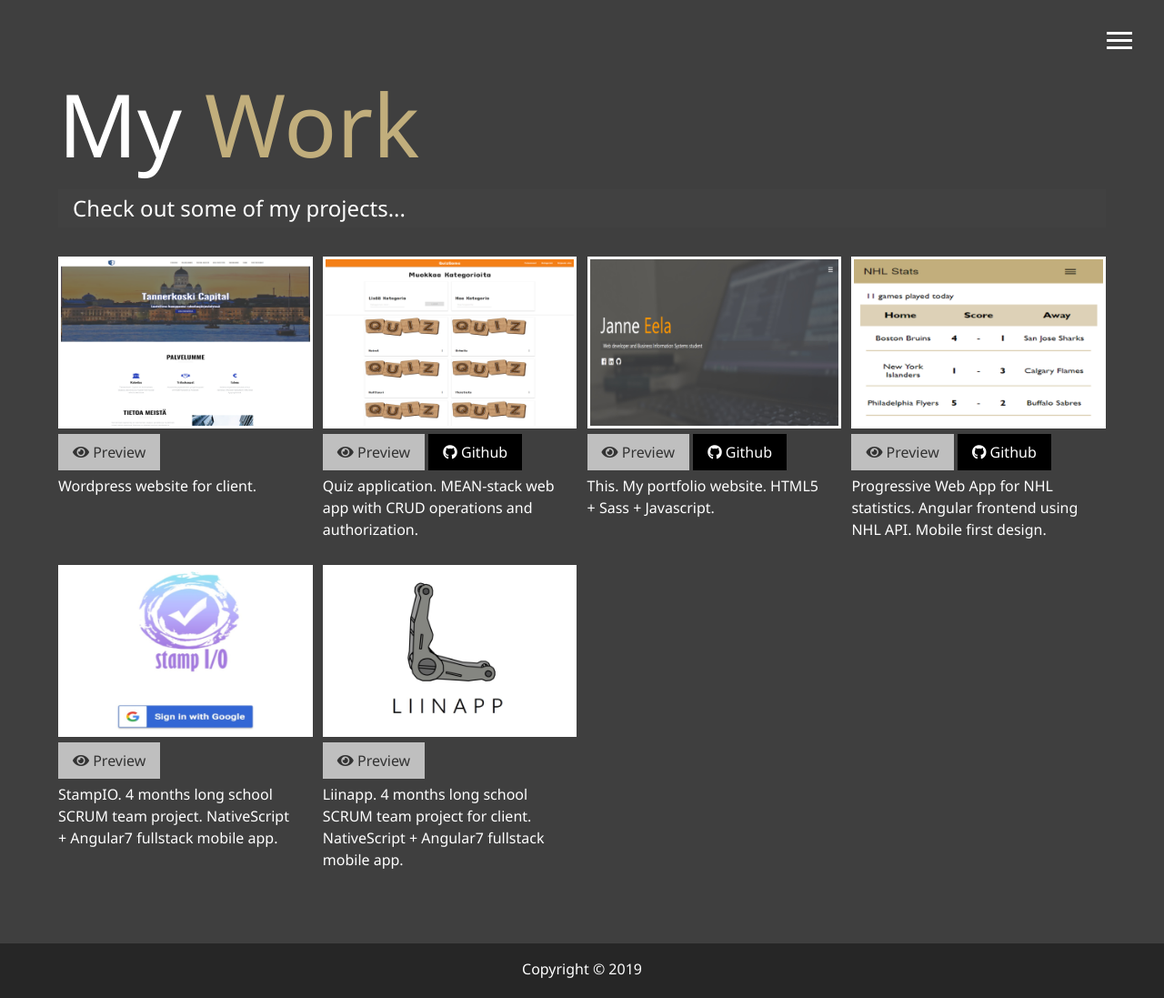
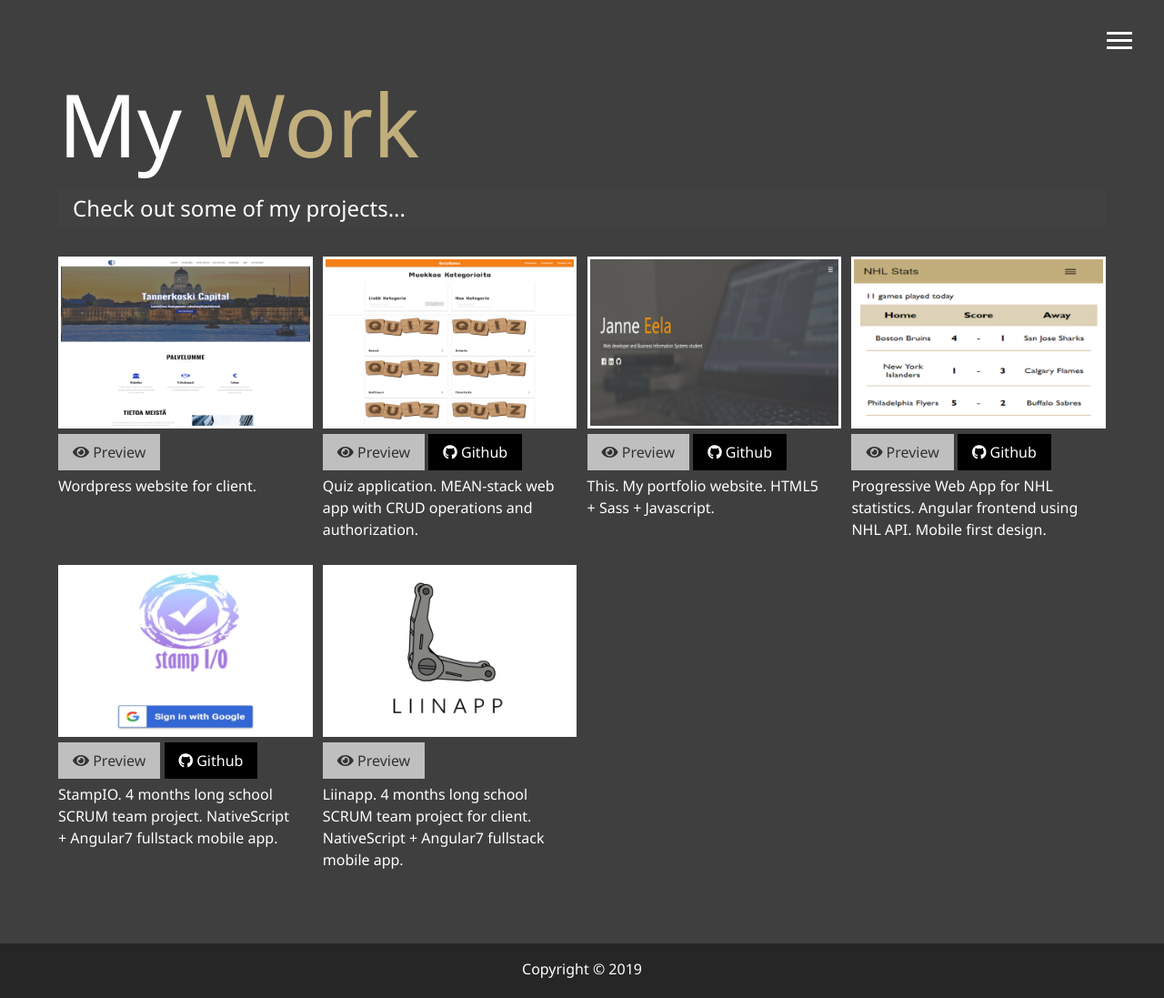
Before and after one commit to eelanet/portfolio, a website: page dist/work.html in a window 1280 px wide. Shown: the whole page at 91% size. Drawn offline with Linux system fonts and the light colour scheme.

Commit message:
stampio github lisatty

```diff
--- a/dist/work.html
+++ b/dist/work.html
@@ -128,6 +128,9 @@
         <a href="https://eelanet.github.io/demolab-portfolio/index.html" class="btn-light" target="_blank">
           <i class="fas fa-eye"></i> Preview
         </a>
+        <a href="https://github.com/eelanet/demolab-stampio" class="btn-dark" target="_blank">
+          <i class="fab fa-github"></i> Github
+        </a>
         <div class="description">
           <p>
             StampIO. 4 months long school SCRUM team project. NativeScript + Angular7 fullstack mobile app.
```
Also changed, not shown: dist/about.html (+1 -1 lines).
